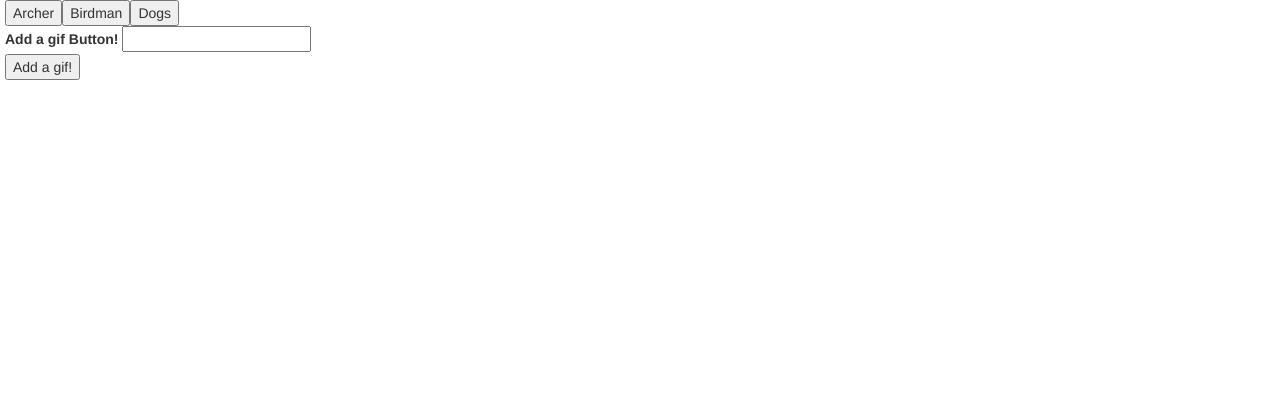
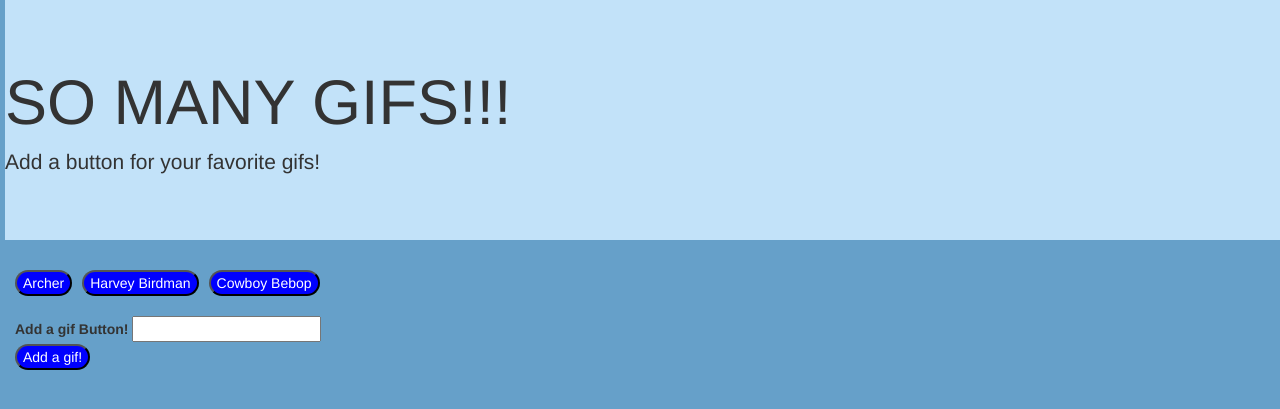
Before and after one commit to ishirley34/gifTastic, a PHP site: page / in a window 1280 px wide. Shown: the top 409 px of the page. Run offline with PHP 8.4, Linux system fonts and the light colour scheme.

Commit message:
app finished

```diff
--- a/assets/css/style.css
+++ b/assets/css/style.css
@@ -1,3 +1,27 @@
 body {
+	background: #66a0c9;
 	margin-left: 20px;
 }
+
+.giphy {
+	background: blue;
+	color: white;
+	border-radius: 20px;
+	margin-left: 10px;
+	margin-bottom: 20px;
+}
+
+#add-gif {
+	background: blue;
+	color: white;
+	border-radius: 20px;
+}
+
+form {
+	margin-left: 10px;
+	margin-bottom: 20px;
+}
+
+.jumbotron {
+	background: #c2e2f9;
+}
--- a/assets/javascript/logic.js
+++ b/assets/javascript/logic.js
@@ -1,11 +1,11 @@
 // This is the array that holds the gif topics
-var topics = ["Archer", "Birdman", "Dogs"];
+var topics = ["Archer", "Harvey Birdman", "Cowboy Bebop"];
 
 // This function will render the display every time a button is added
 function displayGifInfo() {
 	// This grabs the info in the button
 	var topic = $(this).attr("data-name");
-
+	$("#gifs").empty();
 	// This is the API url and key
 	var queryURL = "https://api.giphy.com/v1/gifs/search?q=" + topic + "&api_key=dc6zaTOxFJmzC&limit=10";
 
@@ -29,6 +29,8 @@ function displayGifInfo() {
 
     		var gifDiv = $("<div class='gif'>");
 
+    		// This gives the initial attribute to the image
+    		gifDiv.attr("data-state", "still");
 
     			// This stores the rating
     		var p = $("<p>").text("Rating: " + results[i].rating);
@@ -41,8 +43,7 @@ function displayGifInfo() {
     		// This gives the give a data element with the still url
     		gifImage.attr("data-still", results[i].images.fixed_height_still.url);
 
-    		// This gives the initial attribute to the image
-    		gifImage.attr("data-state", "still");
+
     		// This gives a data attribute for the animated image
     		gifImage.attr("data-animate", results[i].images.fixed_height.url);
     		// This appends the rating and the gif
@@ -96,7 +97,7 @@ $("#add-gif").on("click", function(event) {
 	var gifness = $("#gif-input").val().trim();
 
 	// This empties the gifs
-	$("#gifs").empty();
+
 
 
 	// Adds the input to the array
--- a/index.html
+++ b/index.html
@@ -16,6 +16,12 @@
 
 </head>
 <body>
+	<div class="row">
+		<div class="jumbotron">
+  			<h1>SO MANY GIFS!!!</h1>
+  			<p>Add a button for your favorite gifs!</p>
+		</div>
+	</div>
 
 		<!-- This container will hold all of the gifs -->
 		<div class="row" id="gifButtons">
```
